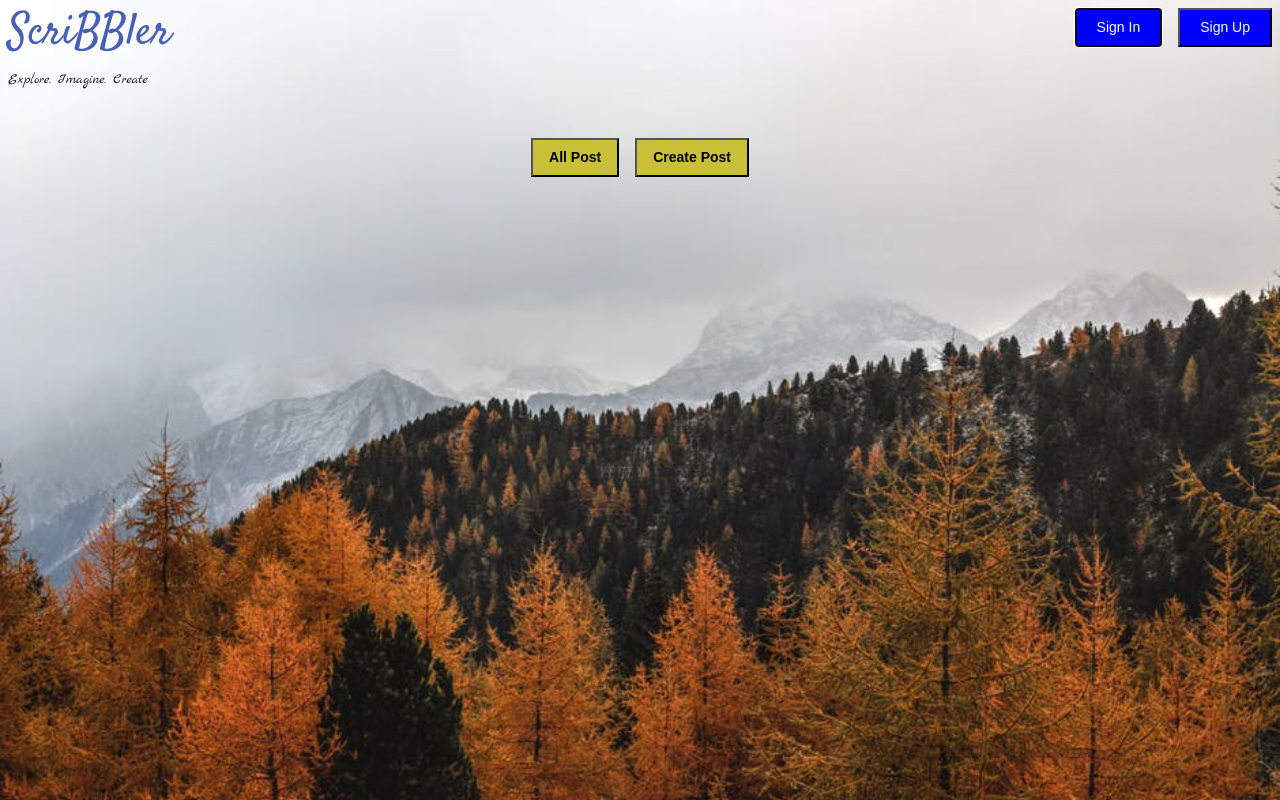
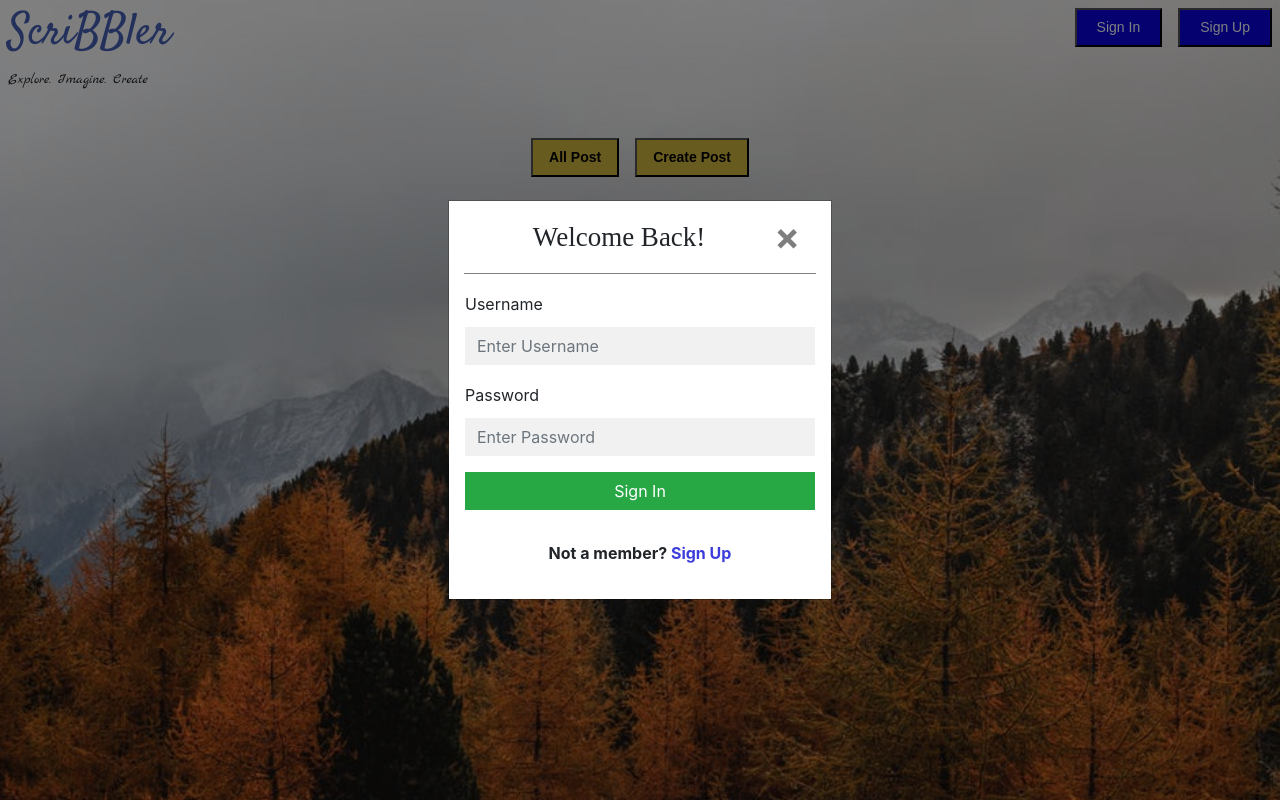
Before and after one commit to Sakshi-ansal/Upgrad-Project-1-, a plain HTML site: page index.html in a window 1280 px wide. Both pictures are taken after a click on the button "Sign In". Drawn offline with nearby package versions, Linux system fonts and the light colour scheme.

Commit message:
created SignUp and SignIn Modals

```diff
--- a/css/header.css
+++ b/css/header.css
@@ -1,7 +1,7 @@
 /* Set a style for all elements inside the header i.e. Sign Up button, Sign In button,
 the title "ScriBBler" & the sub-heading below "ScriBBLer" */
 .butt{
-    background-color:blue;
+    background-color:#0A04E0;
     color:white;
     padding:7px 20px;
     font-size:14px;
--- a/css/index.css
+++ b/css/index.css
@@ -17,9 +17,43 @@ body{
 
 } */
 .centerButt{
-   background-color:#C9C037  ;
+   background-color:#D1B641  ;
    padding:7px 16px;
    font-size:14px;
    font-weight:bold;
    font-family:Arial, Helvetica, sans-serif;
 }
+.override{
+   background-color: #f1f1f1!important;
+   border:none!important;
+   border-radius: 0px!important;
+}
+.title{
+   font-family:Bahnschrift Condensed!important;
+   font-size:27px!important;
+}
+.modal-dialog{
+
+   width:30%!important;
+   line-height:180%!important;
+}
+.modal-header{
+   border-bottom: 1px solid gray!important;
+   margin-left: 15px!important;
+   margin-right: 15px!important;
+}
+.close{
+   font-size:38px!important;
+}
+.modal-content{
+   border-radius:0px!important;
+}
+.buttonBorder{
+   border-radius: 0px!important;
+}
+.footer{
+   text-align:center;
+}
+#signupFooter{
+   color:rgb(61, 61, 219)!important;
+}
--- a/index.html
+++ b/index.html
@@ -7,9 +7,10 @@
 
     <!-- Place all CSS for the rest of the elements in this file -->
     <link href='css\index.css' rel='stylesheet' type='text/css'>
-    <!-- Bootstrap CSS CDN  -->
-    <link href="https://stackpath.bootstrapcdn.com/bootstrap/4.3.1/css/bootstrap.min.css"
-          rel="stylesheet" integrity="sha384-ggOyR0iXCbMQv3Xipma34MD+dH/1fQ784/j6cY/iJTQUOhcWr7x9JvoRxT2MZw1T" crossorigin="anonymous">
+
+    <!-- Bootstrap CSS CDN -->
+    <link rel="stylesheet" href="https://stackpath.bootstrapcdn.com/bootstrap/4.3.1/css/bootstrap.min.css"
+          integrity="sha384-ggOyR0iXCbMQv3Xipma34MD+dH/1fQ784/j6cY/iJTQUOhcWr7x9JvoRxT2MZw1T" crossorigin="anonymous">
 
 
 
@@ -29,10 +30,10 @@
                     <p id="middleText">Explore. Imagine. Create</p>
                 </div>
                 <div class="p-2 bd-highlight">
-                    <button class="butt">Sign In</button>
+                    <button class="butt" data-toggle="modal" data-target="#signInModal" >Sign In</button>
                 </div>
                 <div class="p-2 bd-highlight">
-                    <button class="butt">Sign Up</button>
+                    <button class="butt" data-toggle="modal" data-target="#signUpModal">Sign Up</button>
                 </div>
             </div>
 
@@ -53,13 +54,88 @@
 
     <div>
 
-    	<!-- Insert code for Sign In modal here -->
+        <!-- Insert code for Sign In modal here -->
 
-    </div>
+        <div class="modal fade" id="signInModal" tabindex="-1" role="dialog" aria-labelledby="exampleModalCenterTitle" aria-hidden="true">
+                <div class="modal-dialog modal-dialog-centered" role="document">
+                  <div class="modal-content">
+                    <div class="modal-header text-center">
+                      <h5 class="modal-title title w-100" id="exampleModalLongTitle" >Welcome Back!</h5>
+                      <button type="button" class="close" data-dismiss="modal" aria-label="Close">
+                        <span aria-hidden="true">&times;</span>
+                      </button>
+
+                    </div>
+                    <div class="modal-body">
+
+                      <form>
+
+                          <div class="form-group">
+                              <label>Username</label>
+                              <input class="form-control override" type="text" name="" id="" placeholder="Enter Username" required>
+                          </div>
+                          <div class="form-group">
+                              <label>Password</label>
+                              <input class="form-control override" type="password" name="" id="" placeholder="Enter Password" required>
+                          </div>
+
+                          <div>
+                             <button type="button" class="btn btn-success form-control buttonBorder">Sign In</button>
+                          </div>
+                      </form> <br>
+                      <p class="footer"><b>Not a member? </b><a id="signupFooter" href="#" data-toggle="modal" data-target="#signUpModal"><b>Sign Up</b></a></p>
+                    </div>
+                </div>
+              </div>
+
+        </div>
+
+        </div>
+
 
     <div>
 
     	<!-- Insert code for Sign Up modal here -->
+
+        <div class="modal fade" id="signUpModal" tabindex="-1" role="dialog" aria-labelledby="exampleModalCenterTitle" aria-hidden="true">
+            <div class="modal-dialog " role="document">
+              <div class="modal-content">
+                <div class="modal-header text-center">
+                  <h5 class="modal-title title w-100" id="exampleModalLongTitle" >Get Started</h5>
+                  <button type="button" class="close" data-dismiss="modal" aria-label="Close">
+                    <span aria-hidden="true">&times;</span>
+                  </button>
+
+                </div>
+                <div class="modal-body">
+
+                  <form>
+                      <div class="form-group ">
+                          <label>Full Name</label>
+                          <input class="form-control override" type="text" name="" id="" placeholder="Enter Full Name" required>
+                      </div>
+                      <div class="form-group">
+                          <label>Username</label>
+                          <input class="form-control override" type="text" name="" id="" placeholder="Enter Username" required>
+                      </div>
+                      <div class="form-group">
+                          <label>Password</label>
+                          <input class="form-control override" type="password" name="" id="" placeholder="Enter Password" required>
+                      </div>
+                      <div class="form-group">
+                          <label>Confirm Password</label>
+                          <input class="form-control override" type="password" name="" id="" placeholder="Confirm Password" required>
+                      </div>
+                      <div>
+                            <button type="button" class="btn btn-success form-control buttonBorder">Sign Up</button>
+                      </div>
+                  </form>
+
+                </div>
+            </div>
+          </div>
+
+    </div>
 
     </div>
 
@@ -73,8 +149,13 @@
 	<script src="js\header.js"></script>
 	<!-- Place all Javascript for rest of the elements in this file -->
     <script src="js\index.js"></script>
-    <!-- Bootstrap js CDN -->
-    <link rel="stylesheet" href="https://stackpath.bootstrapcdn.com/bootstrap/4.3.1/js/bootstrap.min.js">
+    <!-- Bootstap JS CDN -->
+    <script src="https://code.jquery.com/jquery-3.3.1.slim.min.js"
+            integrity="sha384-q8i/X+965DzO0rT7abK41JStQIAqVgRVzpbzo5smXKp4YfRvH+8abtTE1Pi6jizo" crossorigin="anonymous"></script>
+    <script src="https://cdnjs.cloudflare.com/ajax/libs/popper.js/1.14.7/umd/popper.min.js"
+            integrity="sha384-UO2eT0CpHqdSJQ6hJty5KVphtPhzWj9WO1clHTMGa3JDZwrnQq4sF86dIHNDz0W1" crossorigin="anonymous"></script>
+    <script src="https://stackpath.bootstrapcdn.com/bootstrap/4.3.1/js/bootstrap.min.js"
+            integrity="sha384-JjSmVgyd0p3pXB1rRibZUAYoIIy6OrQ6VrjIEaFf/nJGzIxFDsf4x0xIM+B07jRM" crossorigin="anonymous"></script>
 
 </body>
 </html>
```
